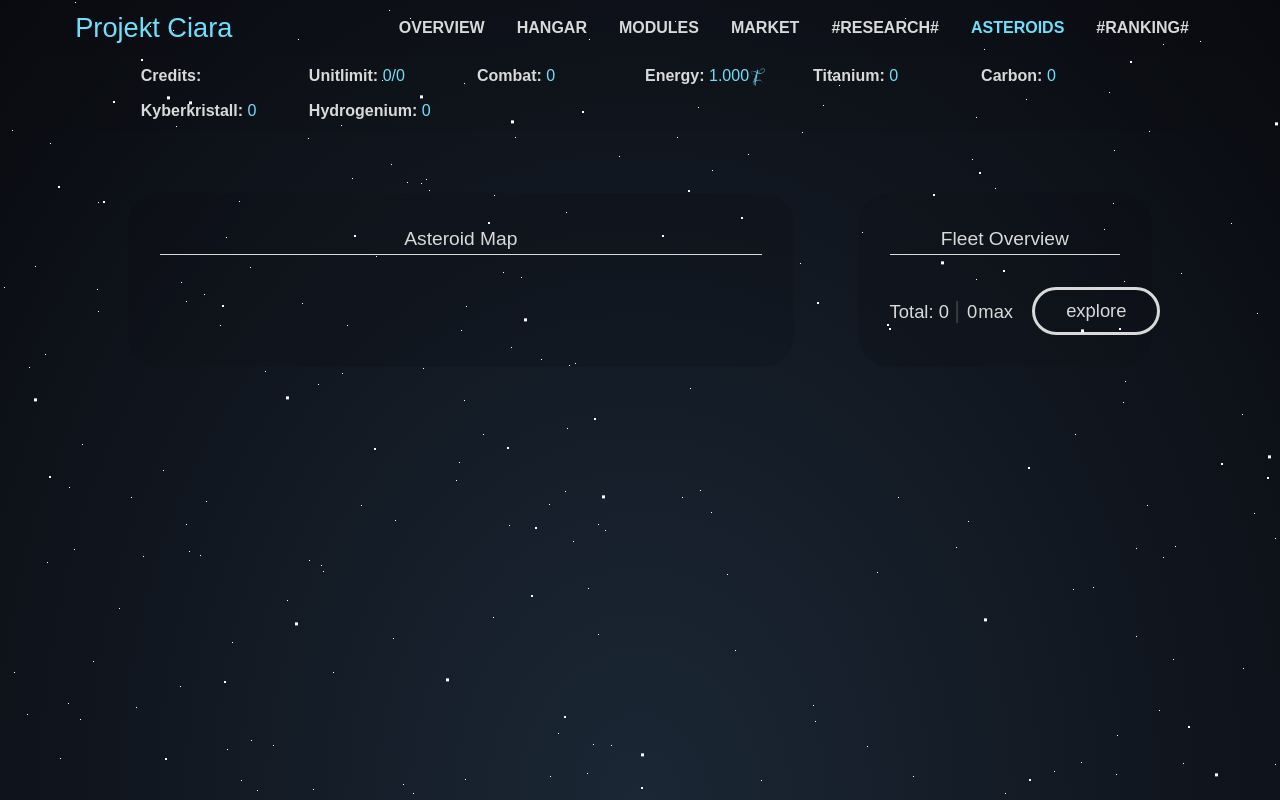
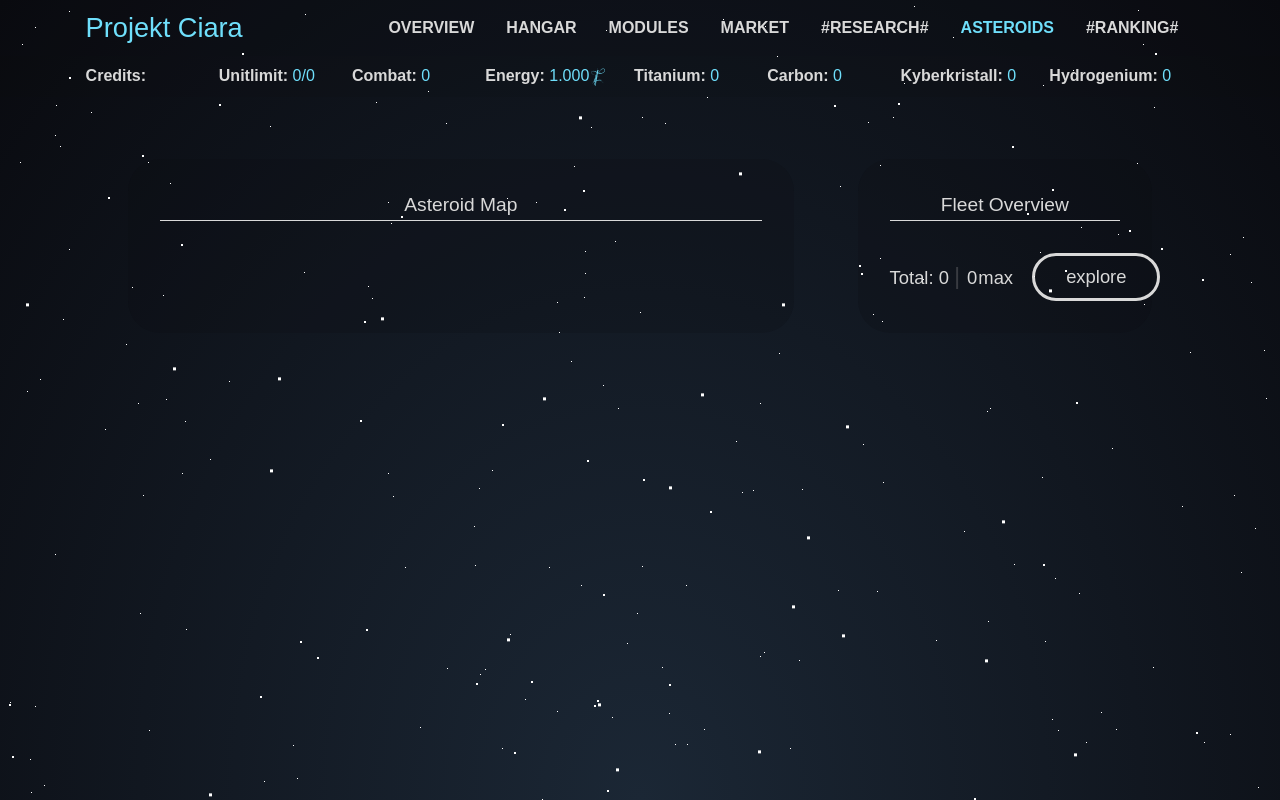
Before and after one commit to momoathome/projektCiara, a website with bundled scripts: page src/pages/farm.html in a window 1280 px wide. Built offline with nearby package versions, Linux system fonts and the light colour scheme.

Commit message:
[update] nav & user stats

```diff
--- a/src/scss/layout/_navigation.scss
+++ b/src/scss/layout/_navigation.scss
@@ -1,12 +1,17 @@
 .nav__main {
   background-color: $mainBackgroundColor;
   font-weight: bold;
+  width: 100%;
+  display: flex;
+  justify-content: center;
+  padding: 0 1.5rem;
 }
 
 .navbar {
   display: flex;
-  justify-content: space-around;
+  justify-content: space-between;
   align-items: center;
+  width: 90%;
 }
 
 .nav__logo {
--- a/src/scss/layout/_player-stats.scss
+++ b/src/scss/layout/_player-stats.scss
@@ -1,15 +1,18 @@
 .section__player-stats {
   background-color: $statsBackgroundColor;
-  padding: 0.5rem 0;
+  padding: 0.5rem 1.5rem;
+  width: 100%;
+  display: flex;
+  justify-content: center;
   cursor: default;
 }
 
 .stat__list {
-  max-width: 78%;
+  width: 90%;
   display: grid;
-  grid-template-columns: repeat(auto-fit, minmax(150px, 1fr));
+  grid-template-columns: repeat(auto-fit, minmax(100px, auto));
   gap: 10px;
-  margin: 0 auto;
+  margin: 0;
   padding: 0;
   list-style: none;
 }
```
Also changed, not shown: src/css/style.css, 1 other file.
